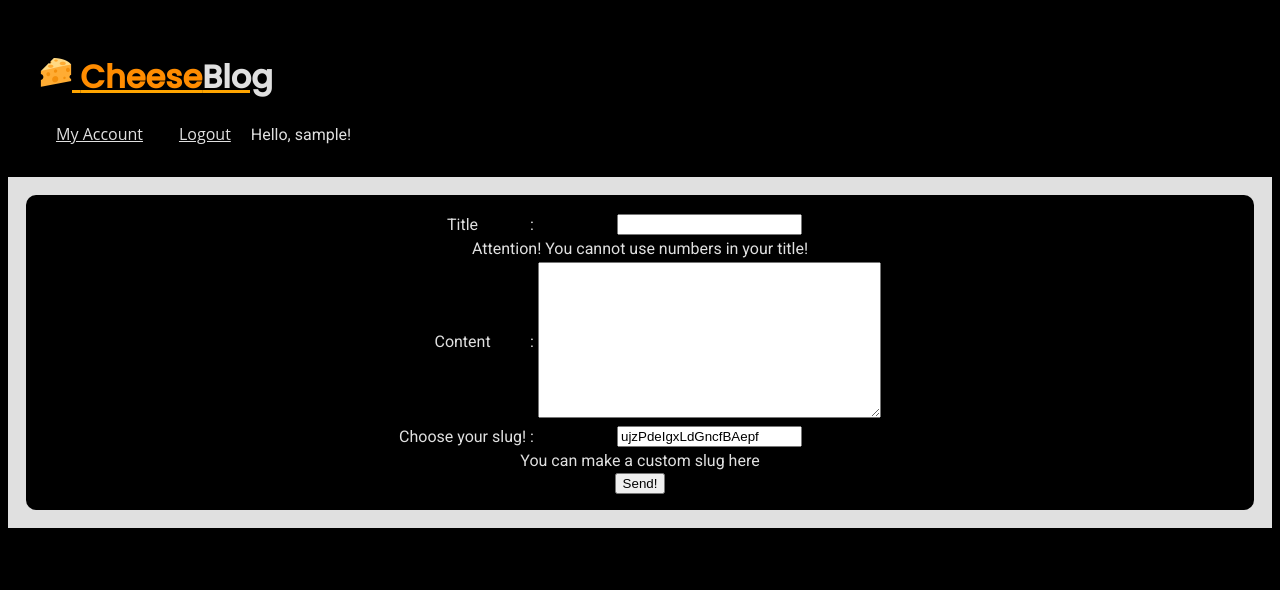
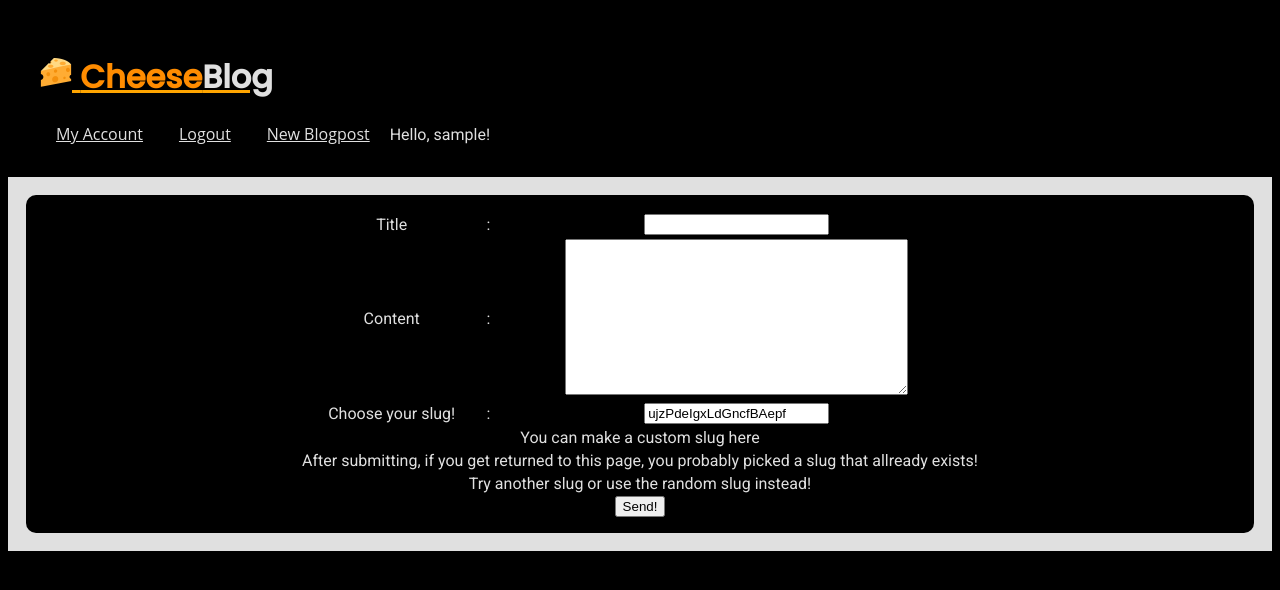
Before and after one commit to fwibisono87/CheeseBlog, a Django app: page /newblog/ in a window 1280 px wide. Shown: the top 590 px of the page. Run offline with Django 3.2, Linux system fonts and the light colour scheme; the visitor is signed in with stand-in values (Sample User, id 1).

Commit message:
added helptext to slug

```diff
--- a/templates/base.html
+++ b/templates/base.html
@@ -27,6 +27,7 @@
             {% if user.is_authenticated %}
                 <a href="/my" class="navbarlink">My Account</a>
                 <a href="/accounts/logout" class="navbarlink">Logout</a>
+                <a href="/newblog" class="navbarlink">New Blogpost</a>
                 <span>Hello, {{ user.username }}!</span>
             {% else %}
                 <span>Hello!</span>
--- a/templates/home.html
+++ b/templates/home.html
@@ -17,10 +17,10 @@
                 </div>
             {% endfor %}
             You have seen all posts!<br>
-            Why not <a href="">create one of your own?</a>
+            Why not <a href="/newblog">create one of your own?</a>
         {% else %}
             No posts so far!<br>
-            Why not <a href="">create one of your own?</a>
+            Why not <a href="/newblog">create one of your own?</a>
         {% endif %}
     </div>
 {% endblock %}
--- a/templates/newblog.html
+++ b/templates/newblog.html
@@ -9,9 +9,6 @@
                 <td>Title</td>
                 <td>:</td>
                 <td>{{ form.title }}</td>
-            </tr>
-            <tr>
-                <td colspan="3">Attention! You cannot use numbers in your title!</td>
             </tr>
             <tr>
                 <td>Content</td>
@@ -26,6 +23,12 @@
             <tr>
                 <td colspan="3">You can make a custom slug here</td>
             </tr>
+            <tr>
+                <td colspan="3">After submitting, if you get returned to this page, you probably picked a slug that allready exists!</td>
+            </tr>
+            <tr>
+                <td colspan="3">Try another slug or use the random slug instead!</td>
+            </tr>
         </table>
         <button type="submit">Send!</button>
     </form>
```
